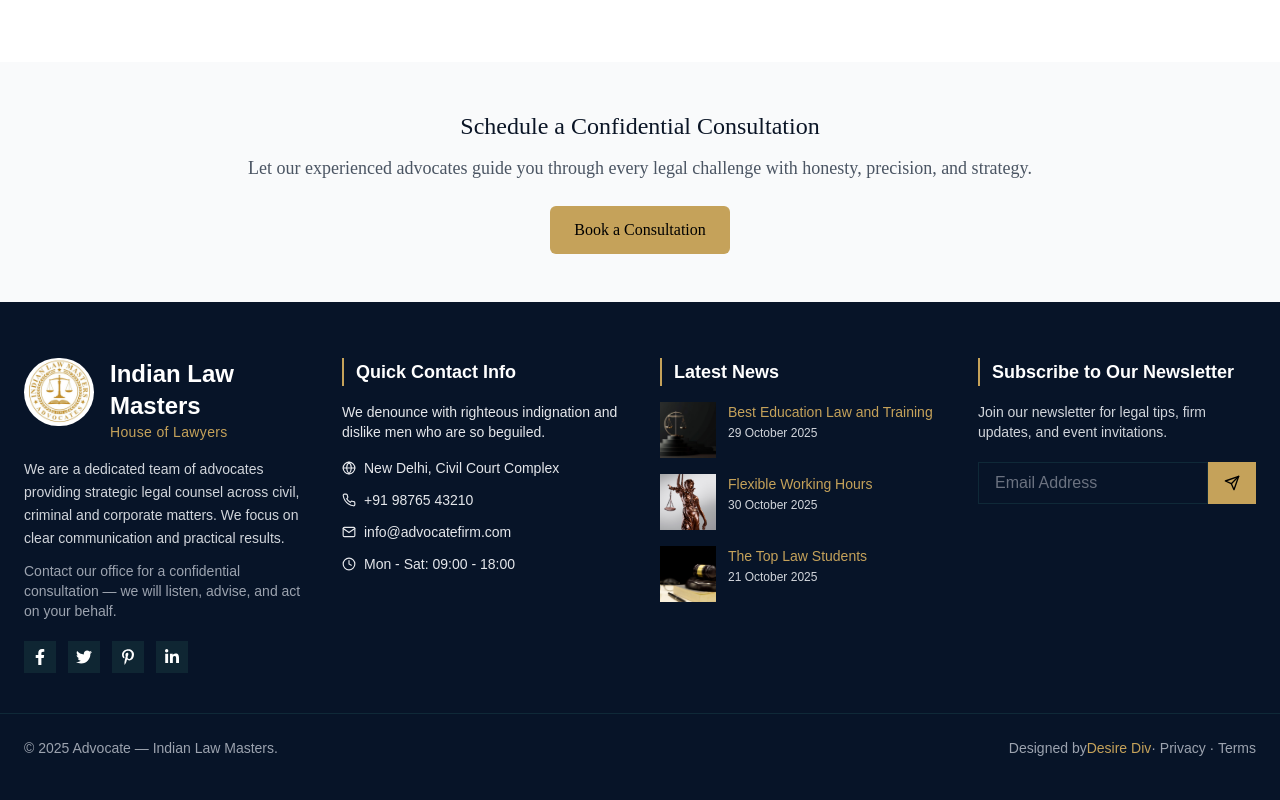
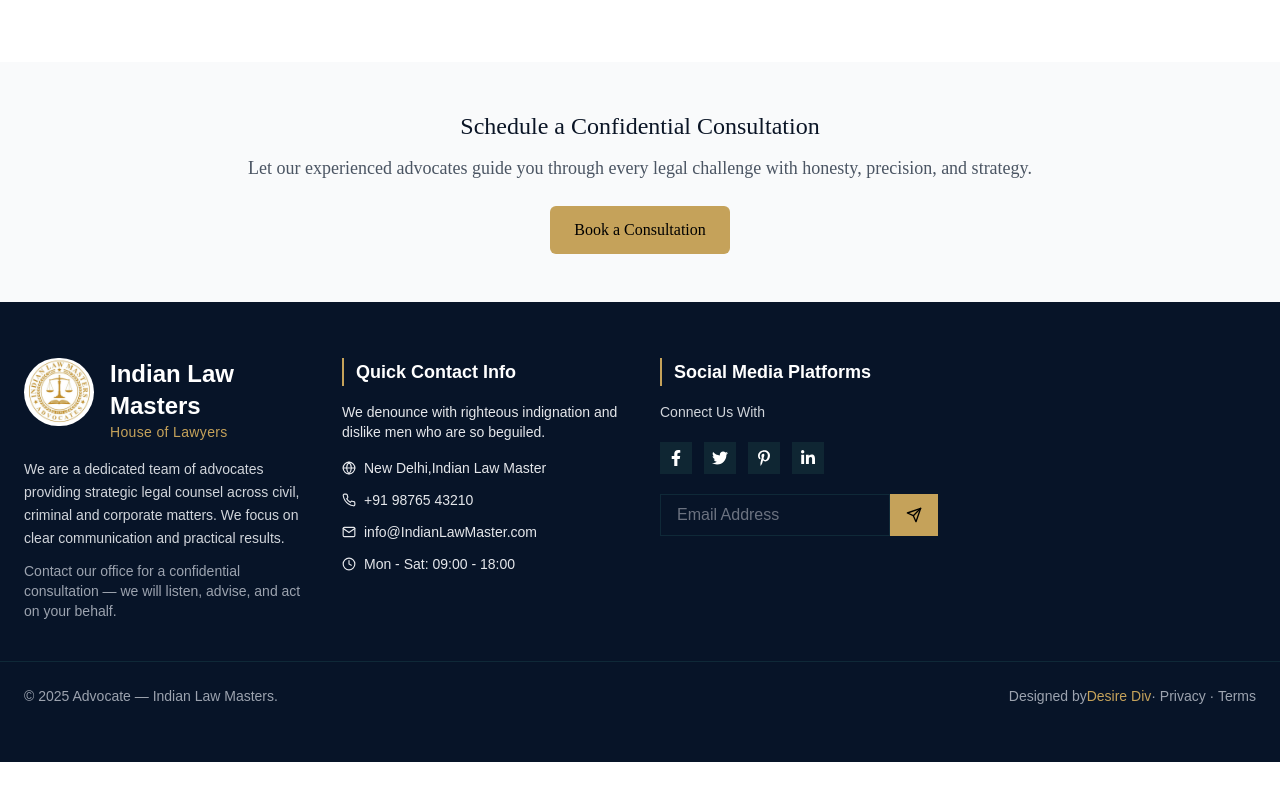
Before and after one commit to shivanitech777/ADVOCATEWEB, a Next.js app: page /about in a window 1280 px wide. Shown: the part 3418-4218 px from the top of the page. After the commit the page ends 4180 px from the top, so only its background shows below. Built offline with nearby package versions, Linux system fonts and the light colour scheme; a web font is replaced by a local one.

Commit message:
footer chnages

```diff
--- a/src/components/Footer.jsx
+++ b/src/components/Footer.jsx
@@ -45,6 +45,42 @@ const nav = [
           </p>
 
 
+
+        </motion.div>
+
+        <motion.div
+          initial={{ opacity: 0, y: 40 }}
+          whileInView={{ opacity: 1, y: 0 }}
+          transition={{ duration: 0.6, delay: 0.2 }}
+        >
+          <h3 className="text-lg font-semibold text-white mb-4 border-l-2 border-[#C5A25A] pl-3">
+            Quick Contact Info
+          </h3>
+          <p className="text-sm mb-4 text-gray-200">
+            We denounce with righteous indignation and dislike men who are so beguiled.
+          </p>
+          <ul className="space-y-3 text-sm">
+            <li className="flex items-center gap-2 text-gray-200"><FiGlobe /> New Delhi,Indian Law Master</li>
+            <li className="flex items-center gap-2 text-gray-200"><FiPhone /> +91 98765 43210</li>
+            <li className="flex items-center gap-2 text-gray-200"><FiMail /> info@IndianLawMaster.com</li>
+            <li className="flex items-center gap-2 text-gray-200"><FiClock /> Mon - Sat: 09:00 - 18:00</li>
+          </ul>
+        </motion.div>
+
+
+
+        <motion.div
+          initial={{ opacity: 0, y: 40 }}
+          whileInView={{ opacity: 1, y: 0 }}
+          transition={{ duration: 0.6, delay: 0.6 }}
+        >
+          <h3 className="text-lg font-semibold text-white mb-4 border-l-2 border-[#C5A25A] pl-3">
+         Social Media Platforms
+          </h3>
+          <p className="text-sm text-gray-300">
+          Connect Us With
+
+          </p>
           <div className="flex gap-3 mt-5">
             {[FaFacebookF, FaTwitter, FaPinterestP, FaLinkedinIn].map(
               (Icon, idx) => (
@@ -59,72 +95,6 @@ const nav = [
               )
             )}
           </div>
-        </motion.div>
-
-        <motion.div
-          initial={{ opacity: 0, y: 40 }}
-          whileInView={{ opacity: 1, y: 0 }}
-          transition={{ duration: 0.6, delay: 0.2 }}
-        >
-          <h3 className="text-lg font-semibold text-white mb-4 border-l-2 border-[#C5A25A] pl-3">
-            Quick Contact Info
-          </h3>
-          <p className="text-sm mb-4 text-gray-200">
-            We denounce with righteous indignation and dislike men who are so beguiled.
-          </p>
-          <ul className="space-y-3 text-sm">
-            <li className="flex items-center gap-2 text-gray-200"><FiGlobe /> New Delhi, Civil Court Complex</li>
-            <li className="flex items-center gap-2 text-gray-200"><FiPhone /> +91 98765 43210</li>
-            <li className="flex items-center gap-2 text-gray-200"><FiMail /> info@advocatefirm.com</li>
-            <li className="flex items-center gap-2 text-gray-200"><FiClock /> Mon - Sat: 09:00 - 18:00</li>
-          </ul>
-        </motion.div>
-
-
-        <motion.div
-          initial={{ opacity: 0, y: 40 }}
-          whileInView={{ opacity: 1, y: 0 }}
-          transition={{ duration: 0.6, delay: 0.4 }}
-        >
-          <h3 className="text-lg font-semibold text-white mb-4 border-l-2 border-[#C5A25A] pl-3">
-            Latest News
-          </h3>
-          <div className="space-y-4 text-sm">
-            <div className="flex gap-3">
-              <Image src="/hii.jpg" alt="news" className="w-14 h-14 object-cover" width={100} height={100} />
-              <div>
-                <p className="text-[#C5A25A]">Best Education Law and Training</p>
-                <span className="text-xs text-gray-300">29 October 2025</span>
-              </div>
-            </div>
-            <div className="flex gap-3">
-              <Image src="/blinndfolded.jpg" alt="news" className="w-14 h-14 object-cover" width={100} height={100} />
-              <div>
-                <p className="text-[#C5A25A]">Flexible Working Hours</p>
-                <span className="text-xs text-gray-300">30 October 2025</span>
-              </div>
-            </div>
-            <div className="flex gap-3">
-              <Image src="/p.jpg" alt="news" className="w-14 h-14 object-cover" width={100} height={100} />
-              <div>
-                <p className="text-[#C5A25A]">The Top Law Students</p>
-                <span className="text-xs text-gray-300">21 October 2025</span>
-              </div>
-            </div>
-          </div>
-        </motion.div>
-
-        <motion.div
-          initial={{ opacity: 0, y: 40 }}
-          whileInView={{ opacity: 1, y: 0 }}
-          transition={{ duration: 0.6, delay: 0.6 }}
-        >
-          <h3 className="text-lg font-semibold text-white mb-4 border-l-2 border-[#C5A25A] pl-3">
-            Subscribe to Our Newsletter
-          </h3>
-          <p className="text-sm text-gray-300">
-            Join our newsletter for legal tips, firm updates, and event invitations.
-          </p>
           <div className="flex mt-5">
             <form className="flex w-full" onSubmit={(e) => e.preventDefault()}>
               <input
--- a/src/components/court.jsx
+++ b/src/components/court.jsx
@@ -27,7 +27,7 @@ const courts = [
 export default function CourtTypes() {
   return (
     <div className="bg-white text-gray-900 py-20 px-6 md:px-16">
-      {/* Header Animation */}
+
       <motion.div
         initial={{ opacity: 0, y: 40 }}
         whileInView={{ opacity: 1, y: 0 }}
@@ -45,7 +45,7 @@ export default function CourtTypes() {
         </p>
       </motion.div>
 
-      {/* Court Cards */}
+
       <div className="grid grid-cols-1 md:grid-cols-3 gap-10">
         {courts.map((court, index) => (
           <motion.div
```
